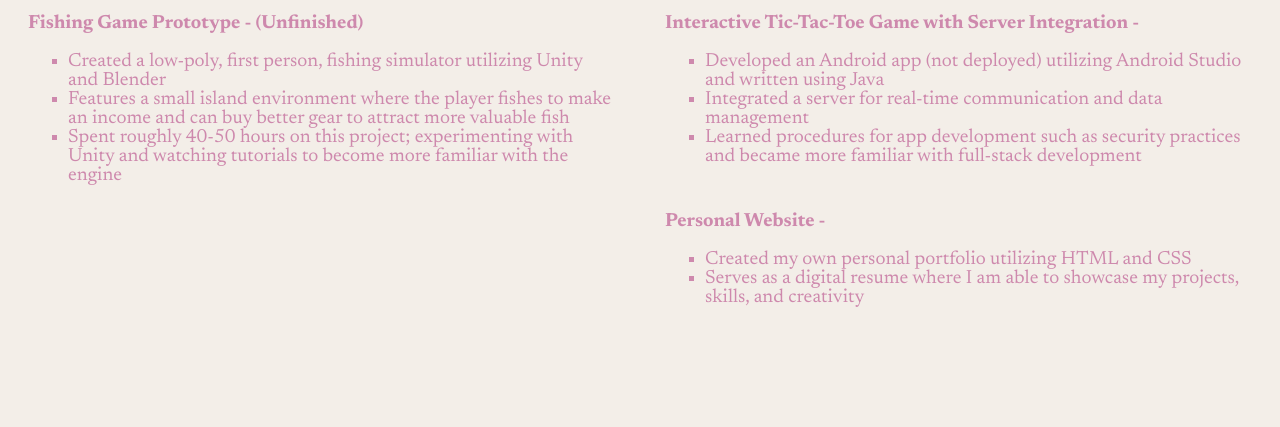
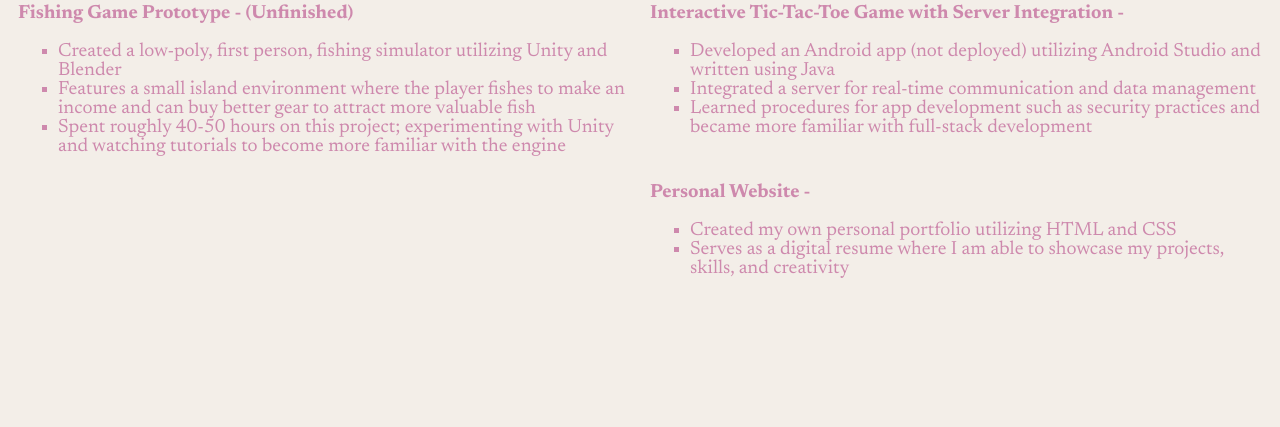
Before and after one commit to isa-guisti/isa-guisti.github.io, a plain HTML site: page index.html in a window 1280 px wide. Shown: the part 672-1099 px from the top of the page. After the commit the page ends 1060 px from the top, so only its background shows below. Drawn offline with Linux system fonts and the light colour scheme.

Commit message:
Margins again

```diff
--- a/css/styles.css
+++ b/css/styles.css
@@ -173,10 +173,9 @@ body {
     padding-bottom: 20px;
     display: grid;
     grid-template-columns: 1fr 1fr;
-    gap: 10px;
 }
 
 .col-item {
-    padding: 20px;
+    padding: 10px;
     box-sizing: border-box;
 }
```
